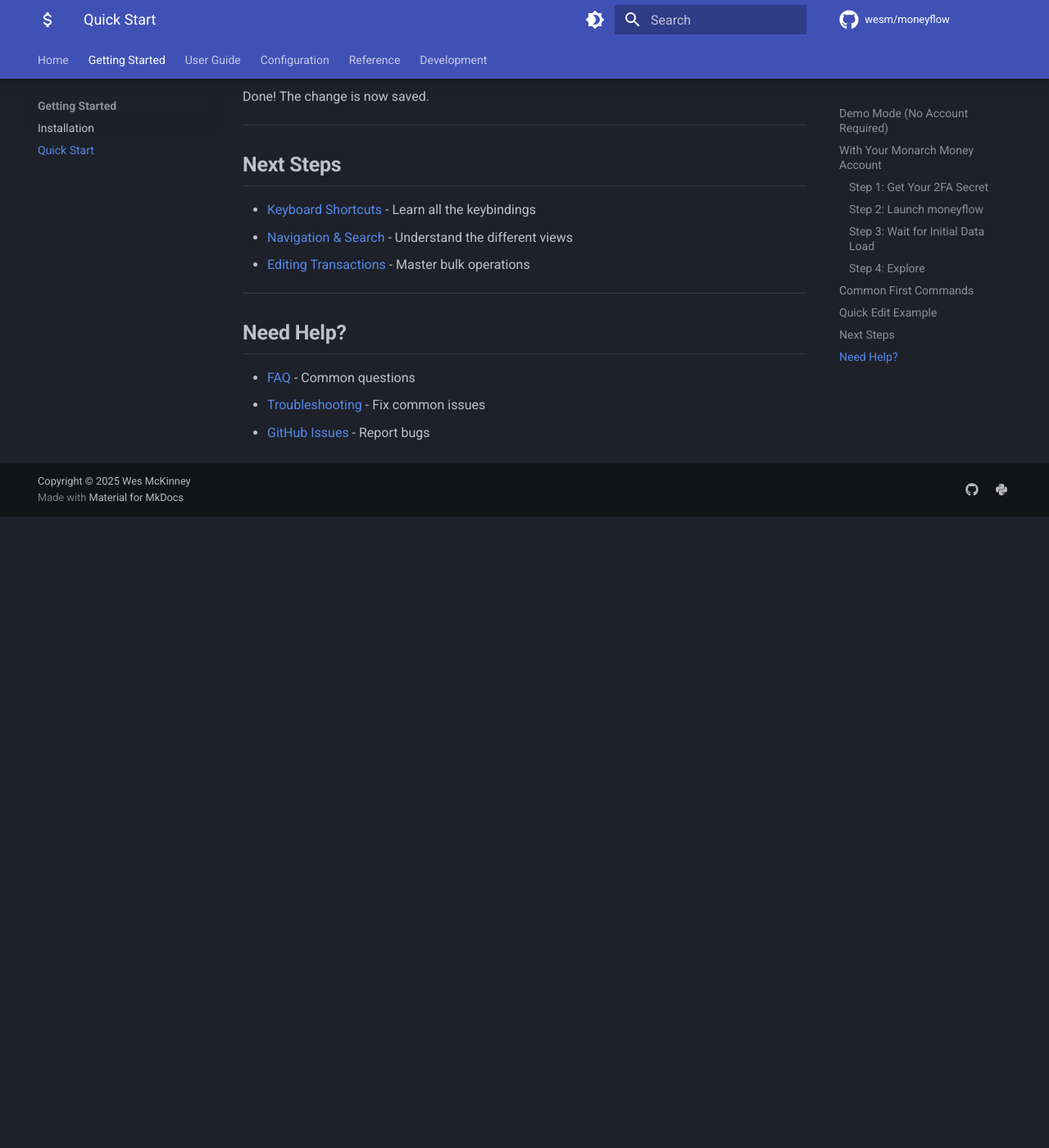
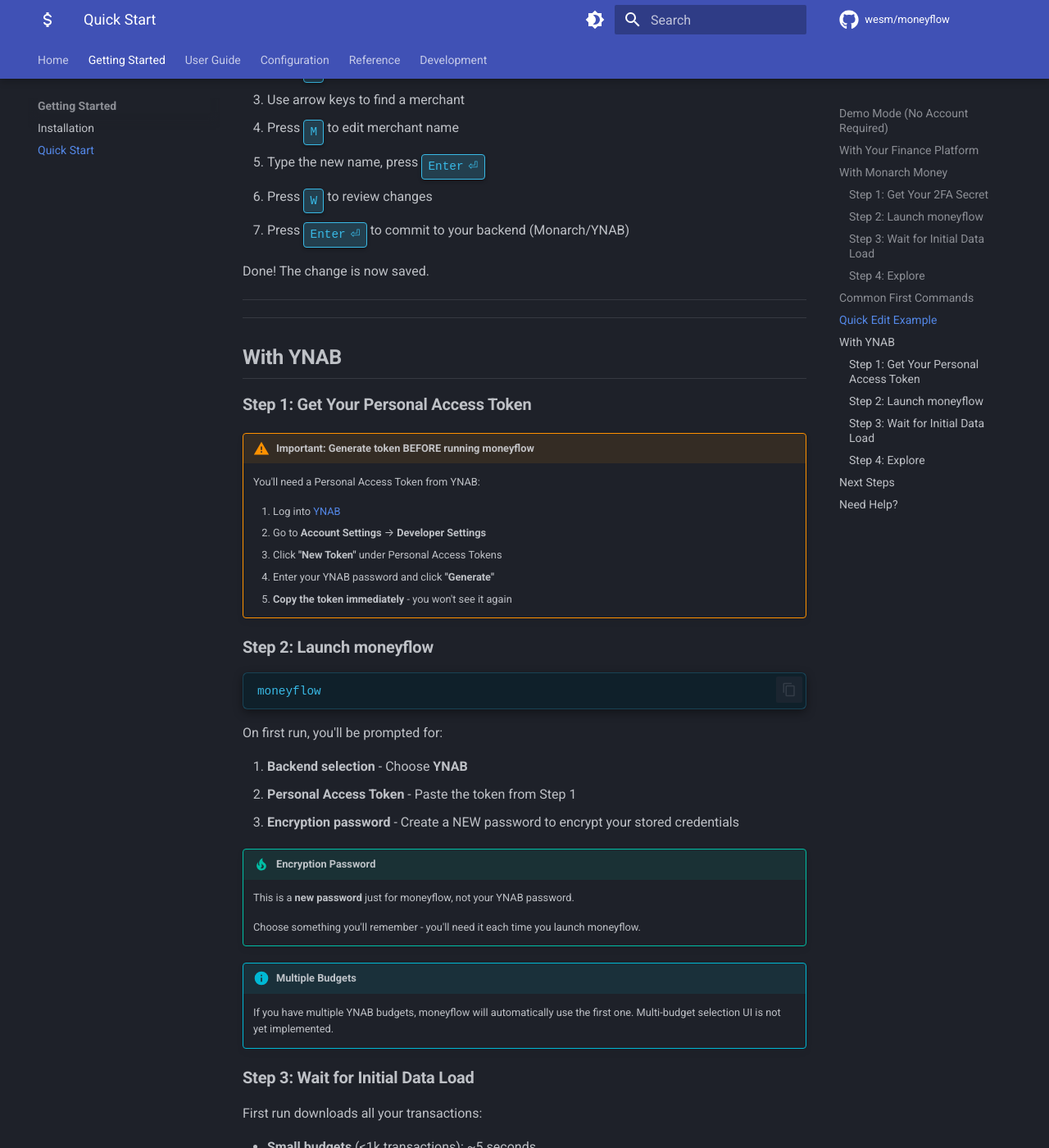
Before and after one commit to LeonB28/moneyflow, an MkDocs documentation site: the page built from docs/getting-started/quickstart.md, in a window 1280 px wide and 1400 px high, scrolled down 2595 px. Shown: the whole window at 82% size. Built offline with MkDocs 1.6.1 and Material for MkDocs 9.7.7, drawn with Linux system fonts in a browser that asks for light colours; comment, search, counter and statistics services are not loaded; before the commit the page ends 3225 px from its top, so only the background shows below that; some of the changed text lies outside the part shown.

Commit message:
Initial documentation for YNAB support (#8)
Co-authored-by: Claude <noreply@anthropic.com>
Co-authored-by: Zachary Blackwood <4040678+blackary@users.noreply.github.com>

````diff
--- a/docs/getting-started/quickstart.md
+++ b/docs/getting-started/quickstart.md
@@ -24,7 +24,16 @@ Press ++g++ to cycle through views, ++slash++ to search, ++q++ to quit.
 
 ---
 
-## With Your Monarch Money Account
+## With Your Finance Platform
+
+Choose your platform:
+
+- [Monarch Money Setup](#with-monarch-money)
+- [YNAB Setup](#with-ynab)
+
+---
+
+## With Monarch Money
 
 ### Step 1: Get Your 2FA Secret
 
@@ -99,9 +108,66 @@ Let's rename a merchant:
 4. Press ++m++ to edit merchant name
 5. Type the new name, press ++enter++
 6. Press ++w++ to review changes
-7. Press ++enter++ to commit to Monarch Money
+7. Press ++enter++ to commit to your backend (Monarch/YNAB)
 
 Done! The change is now saved.
+
+---
+
+---
+
+## With YNAB
+
+### Step 1: Get Your Personal Access Token
+
+!!! warning "Important: Generate token BEFORE running moneyflow"
+    You'll need a Personal Access Token from YNAB:
+
+    1. Log into [YNAB](https://app.ynab.com/)
+    2. Go to **Account Settings** → **Developer Settings**
+    3. Click **"New Token"** under Personal Access Tokens
+    4. Enter your YNAB password and click **"Generate"**
+    5. **Copy the token immediately** - you won't see it again
+
+### Step 2: Launch moneyflow
+
+```bash
+moneyflow
+```
+
+On first run, you'll be prompted for:
+
+1. **Backend selection** - Choose **YNAB**
+2. **Personal Access Token** - Paste the token from Step 1
+3. **Encryption password** - Create a NEW password to encrypt your stored credentials
+
+!!! tip "Encryption Password"
+    This is a **new password** just for moneyflow, not your YNAB password.
+
+    Choose something you'll remember - you'll need it each time you launch moneyflow.
+
+!!! info "Multiple Budgets"
+    If you have multiple YNAB budgets, moneyflow will automatically use the first one. Multi-budget selection UI is not yet implemented.
+
+### Step 3: Wait for Initial Data Load
+
+First run downloads all your transactions:
+
+- **Small budgets** (<1k transactions): ~5 seconds
+- **Medium budgets** (1k-10k): ~15 seconds
+- **Large budgets** (10k+): ~30-60 seconds
+
+!!! success "One-Time Download"
+    After the first load, all operations are instant! moneyflow works offline with your data cached locally.
+
+### Step 4: Explore
+
+You're in! Here's what to try:
+
+- Press ++g++ to cycle through Merchants → Categories → Groups → Accounts
+- Press ++enter++ on any row to drill down
+- Press ++escape++ to go back
+- Press ++question++ for help
 
 ---
 
@@ -110,6 +176,8 @@ Done! The change is now saved.
 - [Keyboard Shortcuts](../guide/keyboard-shortcuts.md) - Learn all the keybindings
 - [Navigation & Search](../guide/navigation.md) - Understand the different views
 - [Editing Transactions](../guide/editing.md) - Master bulk operations
+- [Monarch Money Guide](../guide/monarch.md) - Detailed Monarch-specific documentation
+- [YNAB Guide](../guide/ynab.md) - Detailed YNAB-specific documentation
 
 ---
 
--- a/mkdocs.yml
+++ b/mkdocs.yml
@@ -117,6 +117,7 @@ nav:
     - Filters: guide/filters.md
     - Keyboard Shortcuts: guide/keyboard-shortcuts.md
     - Monarch Money: guide/monarch.md
+    - YNAB: guide/ynab.md
     - Amazon Mode: guide/amazon-mode.md
   - Configuration:
     - Categories: categories.md
````
Also changed, not shown: README.md (+9 -25 lines), docs/getting-started/installation.md (+2 -1 lines), docs/guide/monarch.md (+5 -53 lines), docs/guide/ynab.md (added, +259 -0 lines), docs/index.md (+3 -2 lines).
